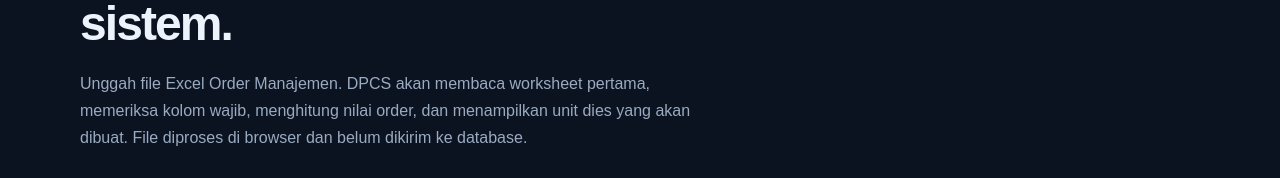
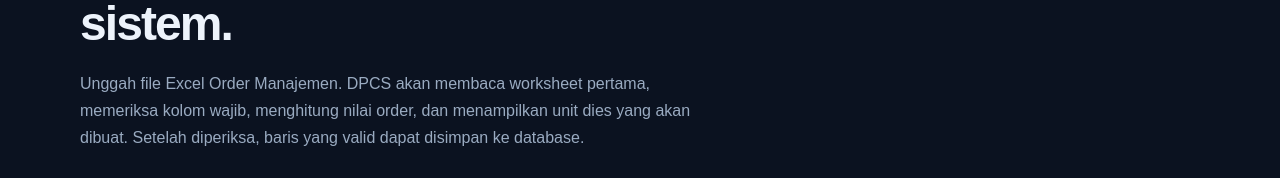
Before and after one commit to maverickfast19-boop/dpcs-production-system, a Next.js app: page /orders in a window 1280 px wide. Shown: the part 217-395 px from the top of the page. Built offline with nearby package versions, Linux system fonts and the light colour scheme.

Commit message:
Update order import instructions

```diff
--- a/src/app/orders/order-manager.tsx
+++ b/src/app/orders/order-manager.tsx
@@ -233,7 +233,7 @@ export default function OrderManager() {
         <p className="hero-copy">
           Unggah file Excel Order Manajemen. DPCS akan membaca worksheet pertama,
           memeriksa kolom wajib, menghitung nilai order, dan menampilkan unit dies
-          yang akan dibuat. File diproses di browser dan belum dikirim ke database.
+          yang akan dibuat. Setelah diperiksa, baris yang valid dapat disimpan ke database.
         </p>
       </section>
 
```
